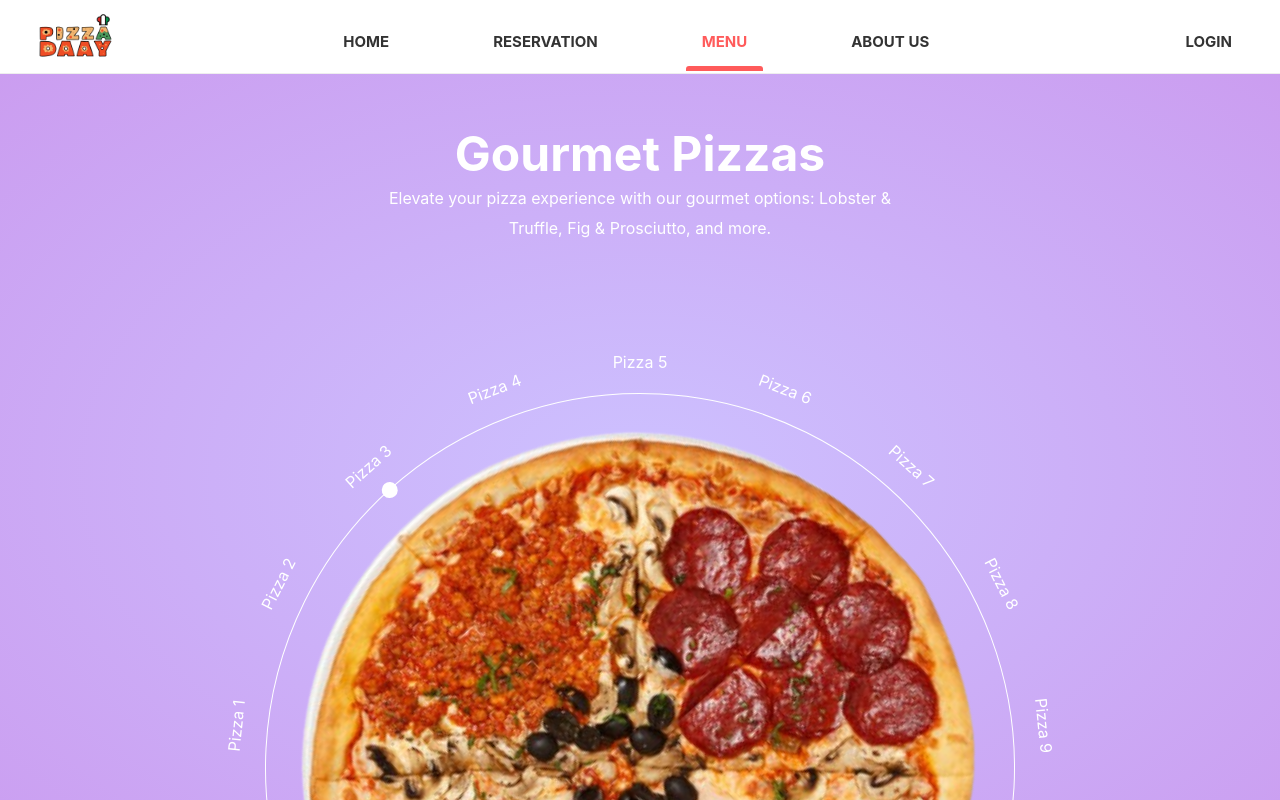
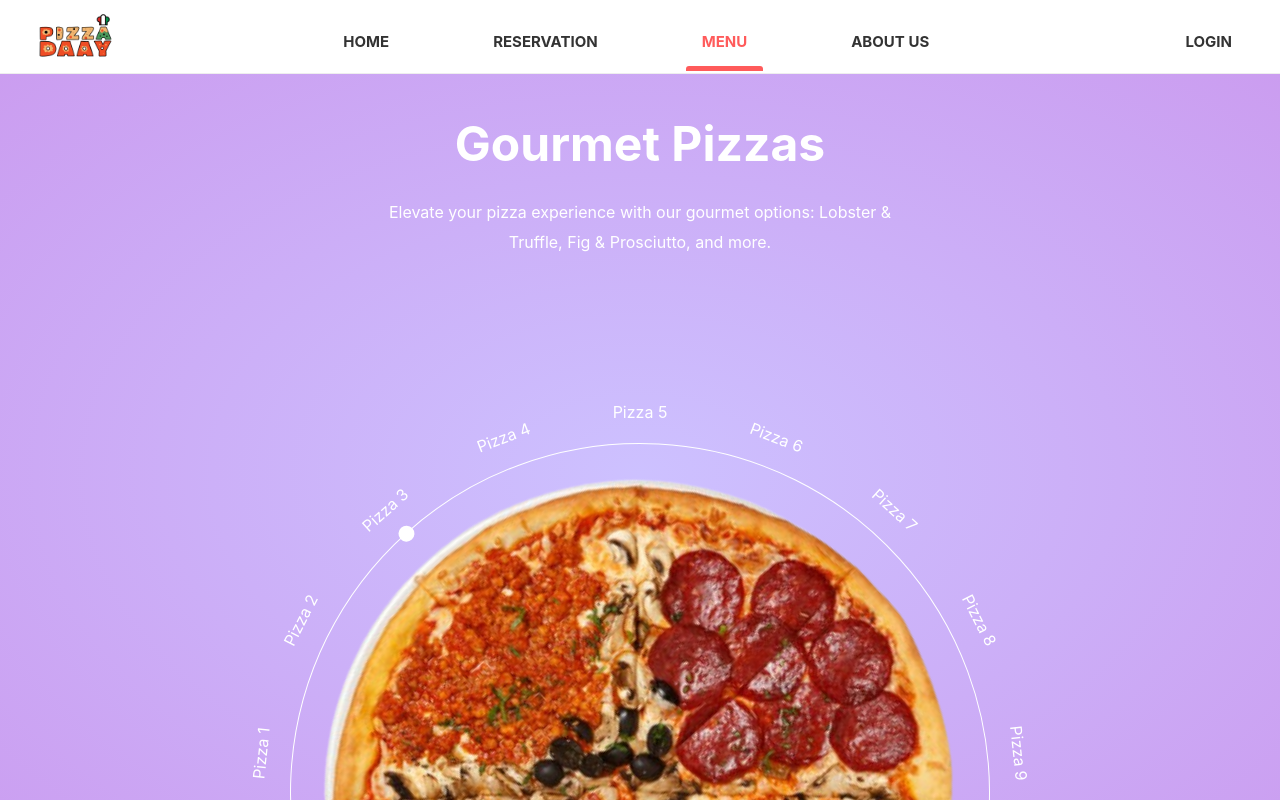
Before and after one commit to baonhi12/restaurant-system-frontend, a React (Create React App) app: page /menu in a window 1280 px wide. Shown: the top 800 px of the page. Built offline with nearby package versions, Linux system fonts and the light colour scheme; no server answers.

Commit message:
edit layout menu page ver2

```diff
--- a/src/assets/css/MenuCircularSlider.css
+++ b/src/assets/css/MenuCircularSlider.css
@@ -5,7 +5,8 @@
 }
 
 .menu-top-section-circular-slider-section {
-    height: 30rem;
+    /* background: radial-gradient(#FDB76D, #F08A00); */
+    height: 40rem;
     min-height: 100vh;
     padding: 1rem 2rem 0 2rem;
     color: #fff;
@@ -20,7 +21,7 @@
 
 .menu-top-section-circular-slider-text-center h2 {
     font-size: 3em;
-    margin: 0.7em 0 0 0;
+    margin: 0.5em 0;
 }
 
 .menu-top-section-circular-slider-text-center p {
@@ -39,8 +40,8 @@
 .menu-top-section-circular-slider-roll-img {
     width: 70vw;
     height: 70vw;
-    max-width: 750px;
-    max-height: 750px;
+    max-width: 700px;
+    max-height: 700px;
     background-image: url(../images/menu_bg_1.png);
     background-size: cover;
     background-position: center;
@@ -55,8 +56,8 @@
     transform: translate(-50%, -50%);
     width: 80vw;
     height: 80vw;
-    max-width: 750px;
-    max-height: 750px;
+    max-width: 700px;
+    max-height: 700px;
     border: 1px #fff solid;
     border-radius: 50%;
     transition: transform 300ms;
@@ -82,8 +83,8 @@
     transform: translate(-50%, -50%);
     width: 85vw;
     height: 85vw;
-    max-width: 800px;
-    max-height: 800px;
+    max-width: 750px;
+    max-height: 750px;
     border-radius: 50%;
 }
 
```
